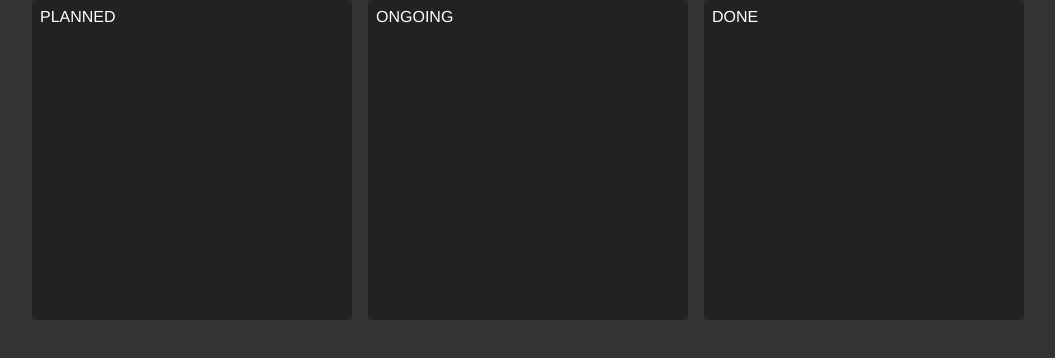
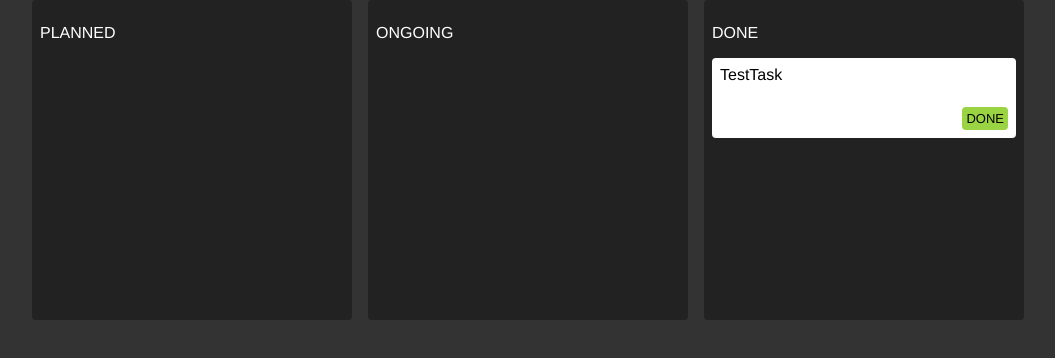
Before and after one commit to juleni/kanban-zustand, a React (Vite) app: page / in a window 1280 px wide. Shown: the top 358 px of the page, without its empty margins (112-1167 px from the left). Built offline with nearby package versions, Linux system fonts and the light colour scheme.

Commit message:
Added  impl. for getting filtered tasks from store

```diff
--- a/src/components/Column.jsx
+++ b/src/components/Column.jsx
@@ -1,5 +1,50 @@
+import { shallow } from "zustand/shallow";
+import { useStore } from "../store";
 import "./Column.css";
+import Task from "./Task";
 
 export default function Column({ state }) {
-  return <div className="column">{state}</div>;
+  /** Comparison function options:
+   * 1. Use useMemo
+   * 2. Use filter function only with 'shallow' or with own comparison function
+   * Otherwise the array/object will be always rendered - because it doesn't compare
+   * particular attributes of the array/object
+  // OPTION 1
+  const tasks = useStore((store) => store.tasks);
+  const filtered = useMemo(
+    () => tasks.filter((task) => task.state === state),
+    [tasks, state]
+  );
+
+  // OPTION 2
+  const tasks = useStore(
+    (store) => store.tasks.filter((task) => task.state === state),
+    shallow
+  );
+
+  // OPTION 3
+  const tasks = useStore(
+    (store) => store.tasks.filter((task) => task.state === state),
+    (prev, next) => {
+      const longest = prev.length > next.length ? prev.length : next.length;
+      for (let i = 0; i < longest; i++) {
+        if (!prev[i] || !next[i]) return false;
+        if (prev[i] !== next[i]) return false;
+      }
+    }
+  );
+    */
+  const tasks = useStore(
+    (store) => store.tasks.filter((task) => task.state === state),
+    shallow
+  );
+
+  return (
+    <div className="column">
+      <p>{state}</p>
+      {tasks.map((task) => (
+        <Task title={task.title} key={task.title} />
+      ))}
+    </div>
+  );
 }
```
